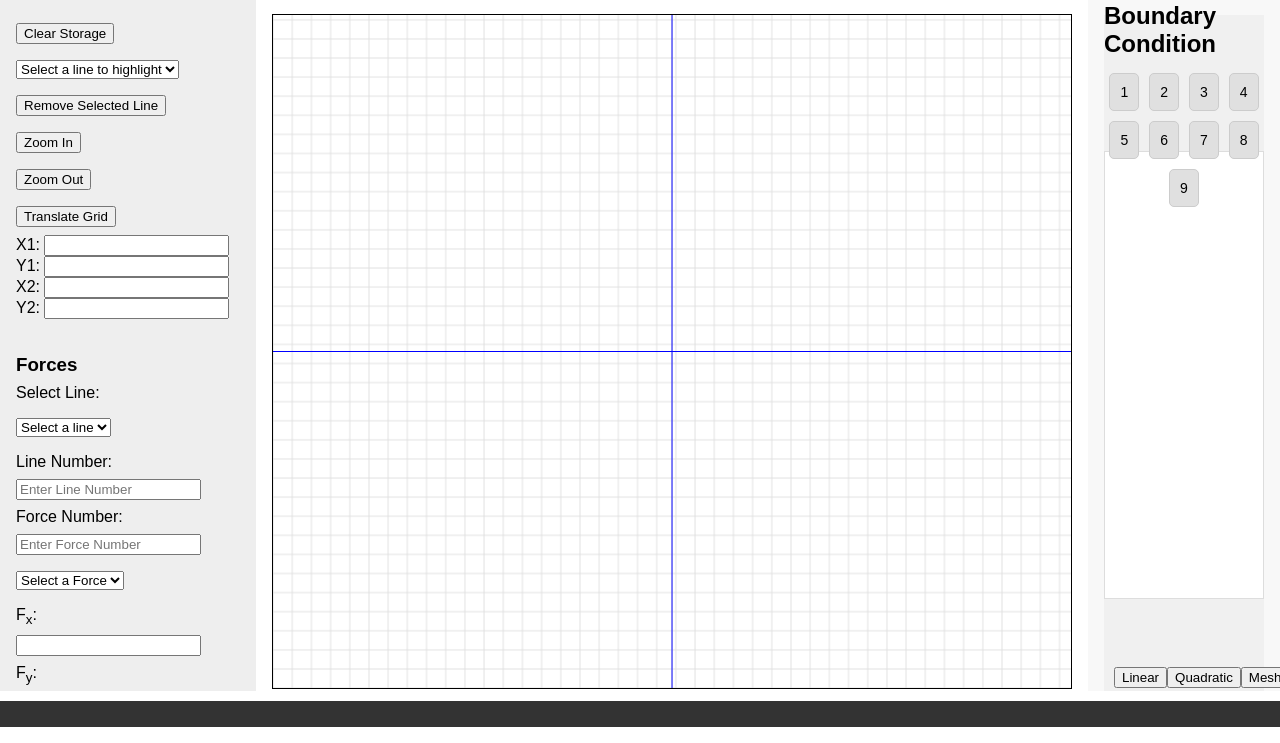
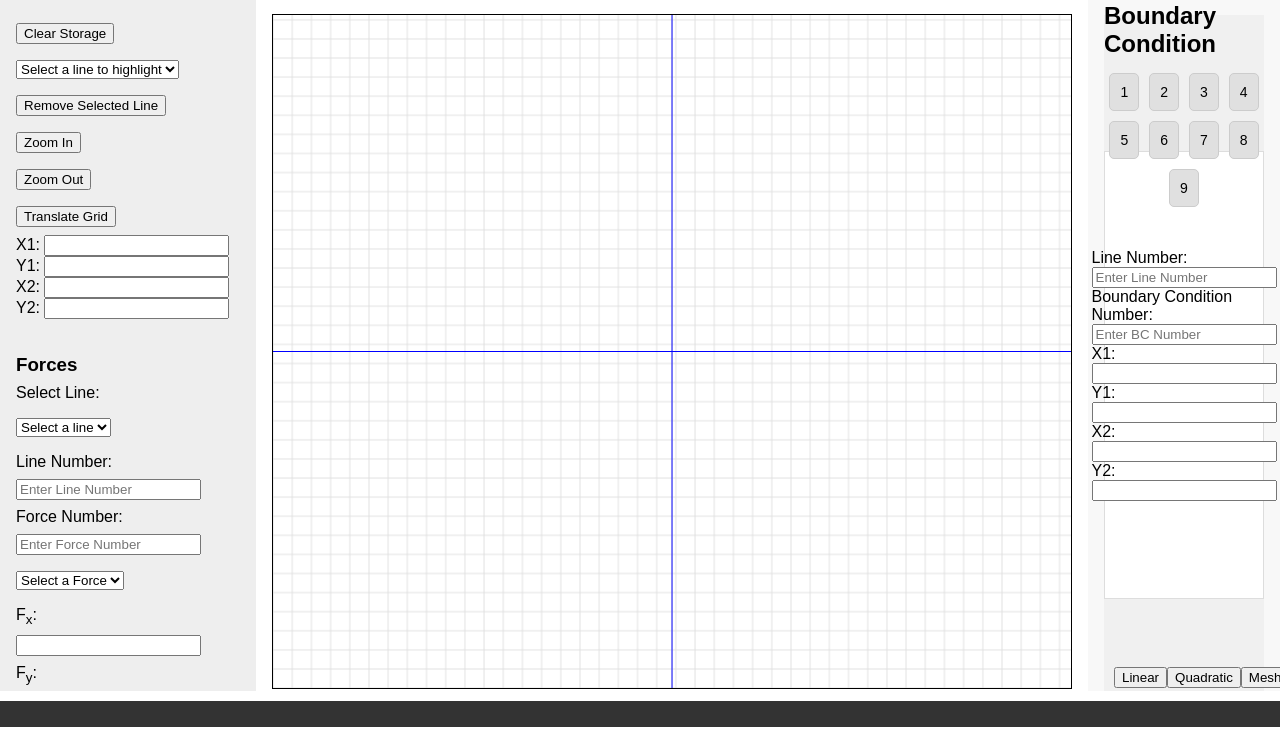
Before and after one commit to RaghuVamsi07/FEMSOL, a Flask app: page / in a window 1280 px wide; the page is wider, and only the part inside the window is pictured. Shown: the part 73-816 px from the top of that part. Run offline with Flask 3, Linux system fonts and the light colour scheme; data that the repository does not hold is empty.

Commit message:
Update 1D_Bars.html

```diff
--- a/GLML1DS/1D_Bars/templates/1D_Bars.html
+++ b/GLML1DS/1D_Bars/templates/1D_Bars.html
@@ -246,7 +246,27 @@
         <!-- Middle Section -->
         <div id="middleSection">
             <!-- This section will dynamically show content based on the button selected -->
-            <div id="content1" class="bcContent">Content for BC 1</div>
+            <div id="bc1Inputs" class="bcInputs">
+                <label for="lineNumBC1">Line Number:</label>
+                <input type="number" id="lineNumBC1" name="lineNumBC1" placeholder="Enter Line Number">
+
+                <label for="bcNumBC1">Boundary Condition Number:</label>
+                <input type="number" id="bcNumBC1" name="bcNumBC1" placeholder="Enter BC Number">
+
+                <label for="x1BC1">X1:</label>
+                <input type="number" id="x1BC1" name="x1BC1">
+
+                <label for="y1BC1">Y1:</label>
+                <input type="number" id="y1BC1" name="y1BC1">
+
+                <label for="x2BC1">X2:</label>
+                <input type="number" id="x2BC1" name="x2BC1">
+
+                <label for="y2BC1">Y2:</label>
+                <input type="number" id="y2BC1" name="y2BC1">
+            </div>
+
+
             <div id="content2" class="bcContent">Content for BC 2</div>
             <div id="content3" class="bcContent">Content for BC 3</div>
             <div id="content4" class="bcContent">Content for BC 4</div>
@@ -307,6 +327,14 @@
             if (selectedContent) {
                 selectedContent.classList.add('active');
             }
+
+            // Hide inputs for BC 1 if any other button is pressed
+            const bc1Inputs = document.getElementById('bc1Inputs');
+            if (button.textContent === '1') {
+                bc1Inputs.style.display = 'block';
+            } else {
+                bc1Inputs.style.display = 'none';
+            }
         });
     });
 });
```
